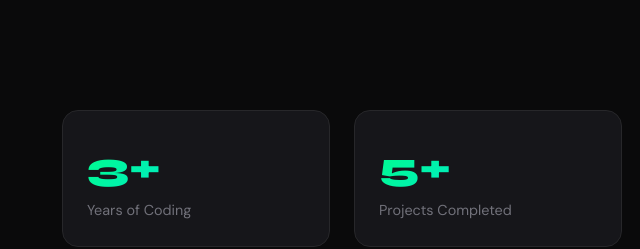
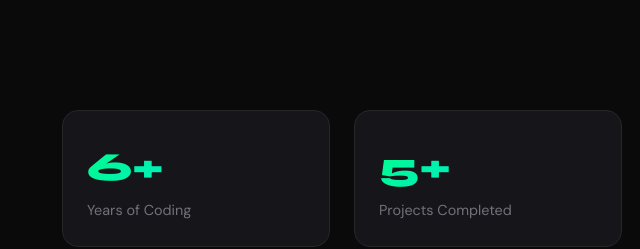
Before and after one commit to SravanVallepalli/sravan-web, a plain HTML site: page index.html in a window 1280 px wide. Shown: the part 1020-1269 px from the top of the page, 610-1250 px from the left. Drawn offline with Linux system fonts and the light colour scheme.

Commit message:
Update index.html

```diff
--- a/index.html
+++ b/index.html
@@ -754,7 +754,7 @@
             </div>
             <div class="about-stats fade-in">
                 <div class="stat-card">
-                    <div class="stat-number">3+</div>
+                    <div class="stat-number">6+</div>
                     <div class="stat-label">Years of Coding</div>
                 </div>
                 <div class="stat-card">
```
